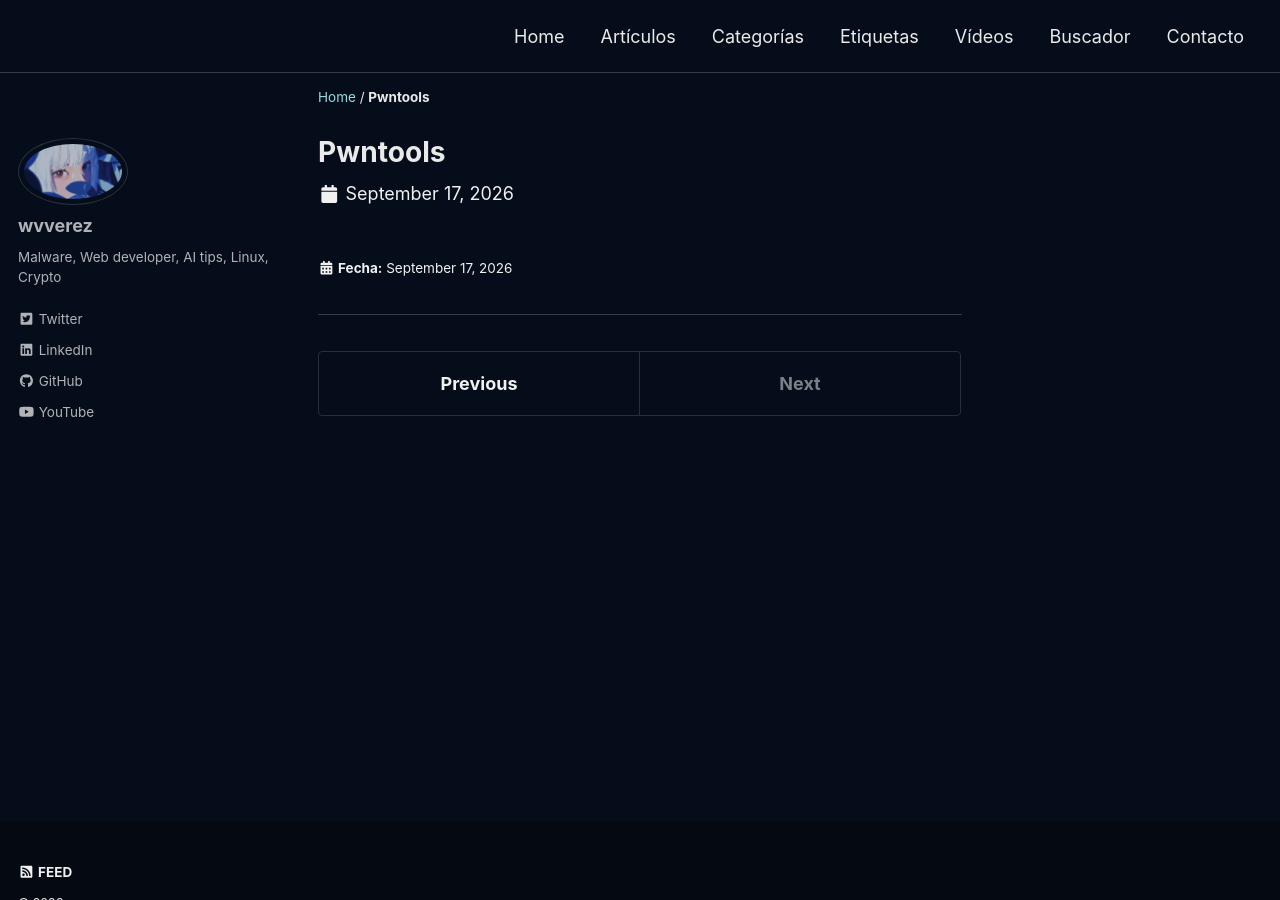
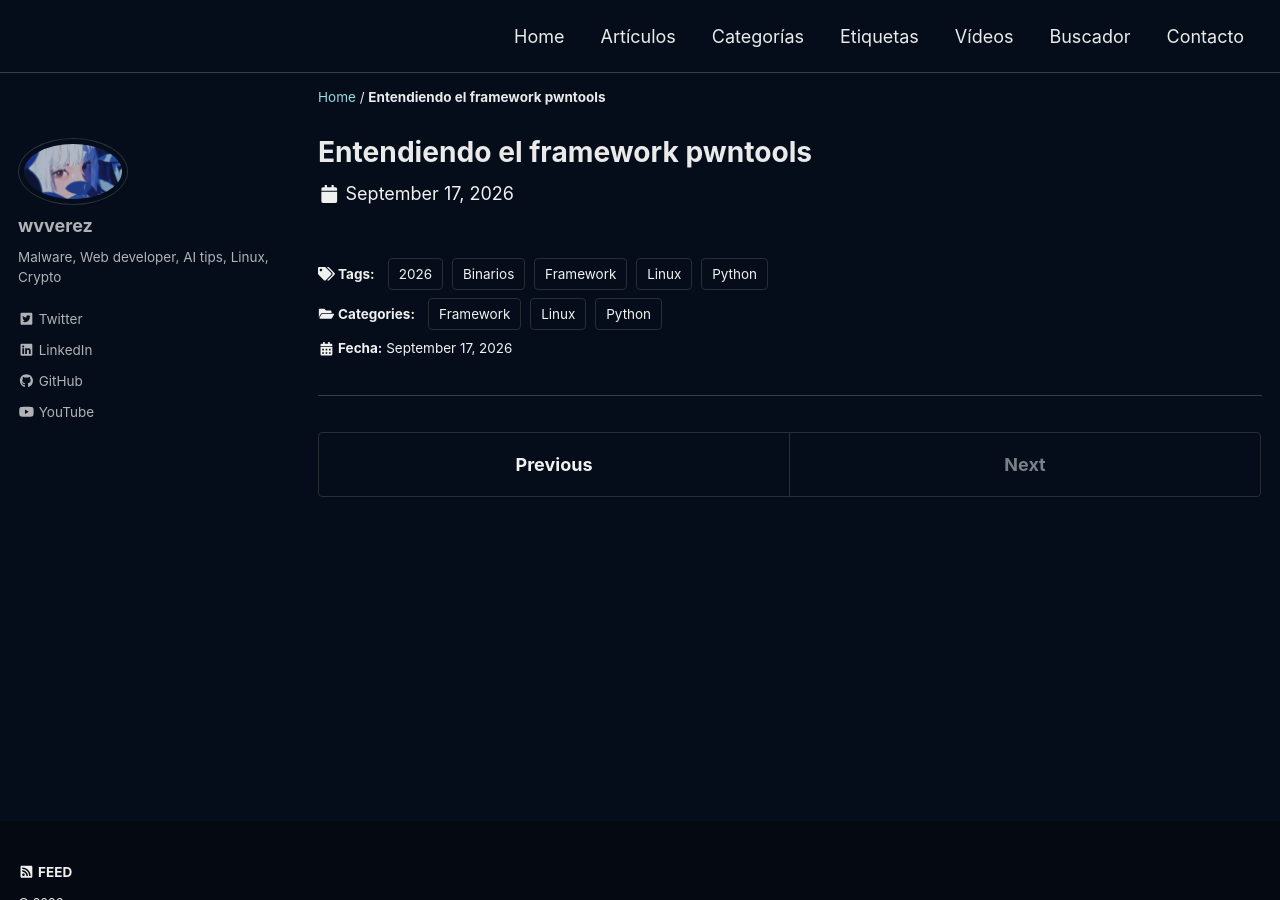
Before and after one commit to wvverez/wvverez.github.io, a Jekyll site: the page built from _posts/2026-09-17-pwntools.md, in a window 1280 px wide and 900 px high. Built offline with Jekyll 4.4.1, drawn with Linux system fonts in a browser that asks for light colours; cached includes are drawn as plain includes; a script that is not in the unit is left out.

Commit message:
Update 2026-09-17-pwntools.md

```diff
--- a/_posts/2026-09-17-pwntools.md
+++ b/_posts/2026-09-17-pwntools.md
@@ -1 +1,20 @@
 ---
+layout: single
+title: Entendiendo el framework pwntools
+excerpt: "Todo sobre el framework pwntools para la explotación de binarios."
+date: 2026-09-17
+classes: wide
+header:
+  teaser: /assets/pwntools.png
+  teaser_home_page: true
+categories:
+  - Linux
+  - Framework
+  - Python
+tags:
+  - Binarios
+  - Linux
+  - "2026"
+  - Framework
+  - Python
+---
```
